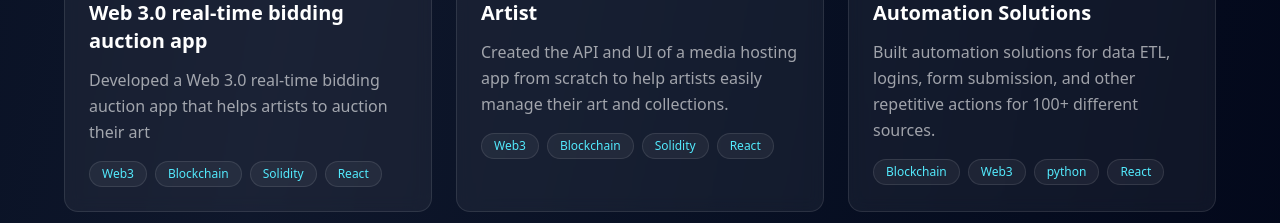
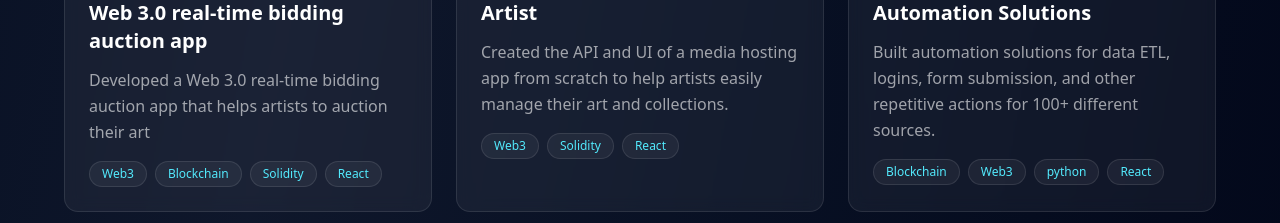
Before and after one commit to knutsenkristian7-spec/My-Portfolio-pro, a React (Vite) app: page / in a window 1280 px wide. Shown: the part 5180-5403 px from the top of the page. Built offline with nearby package versions, Linux system fonts and the light colour scheme.

Commit message:
chore: change the Project page

```diff
--- a/src/components/Projects.tsx
+++ b/src/components/Projects.tsx
@@ -63,7 +63,7 @@ export function Projects() {
     {
       title: "Artist",
       description: "Created the API and UI of a media hosting app from scratch to help artists easily manage their art and collections.",
-      tags: ["Web3", "Blockchain", "Solidity", "React"],
+      tags: ["Web3", "Solidity", "React"],
       link: "https://www.artstation.com/",
       gradient: "from-purple-500/20 to-pink-500/20",
     },
```
